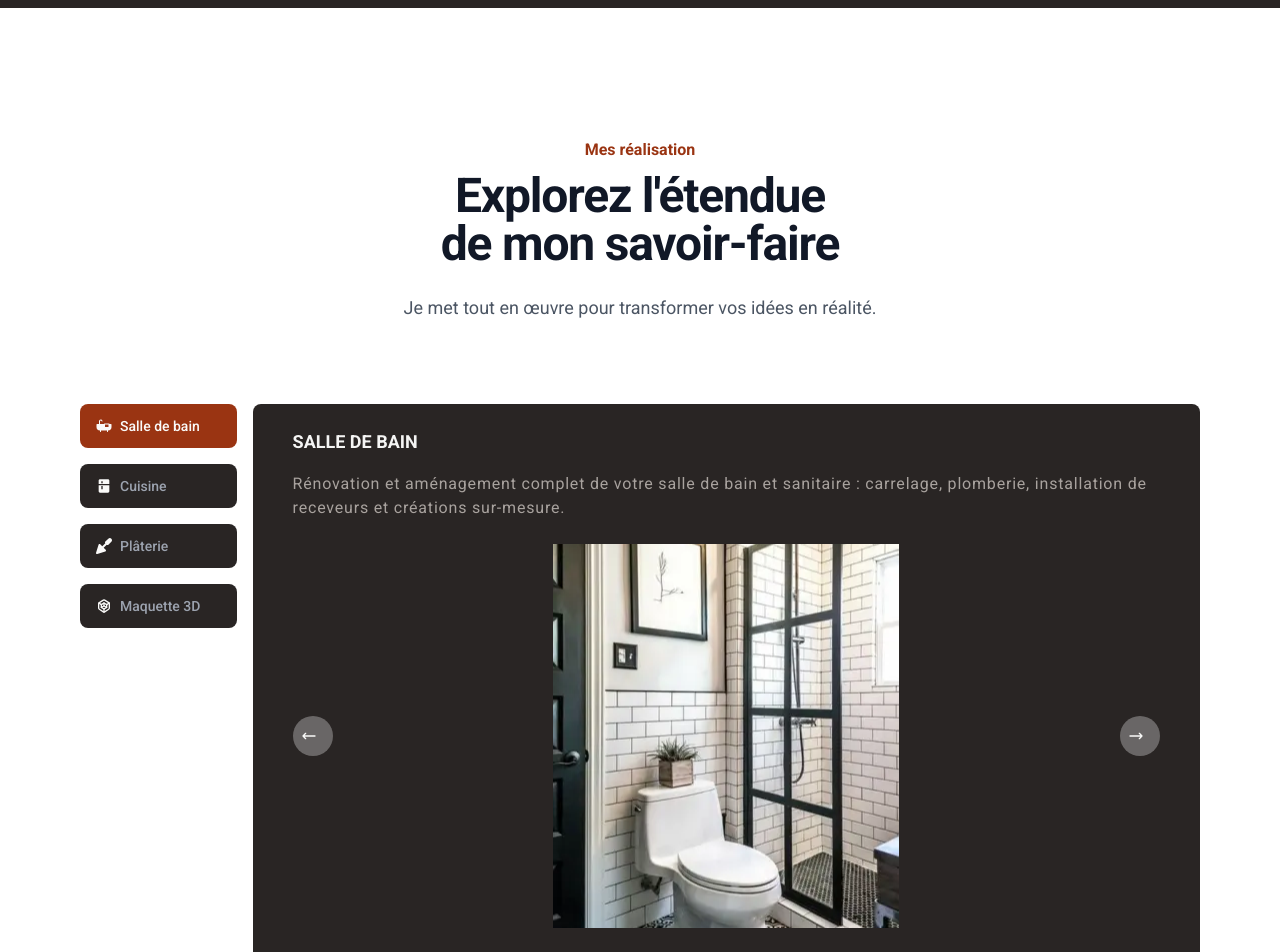
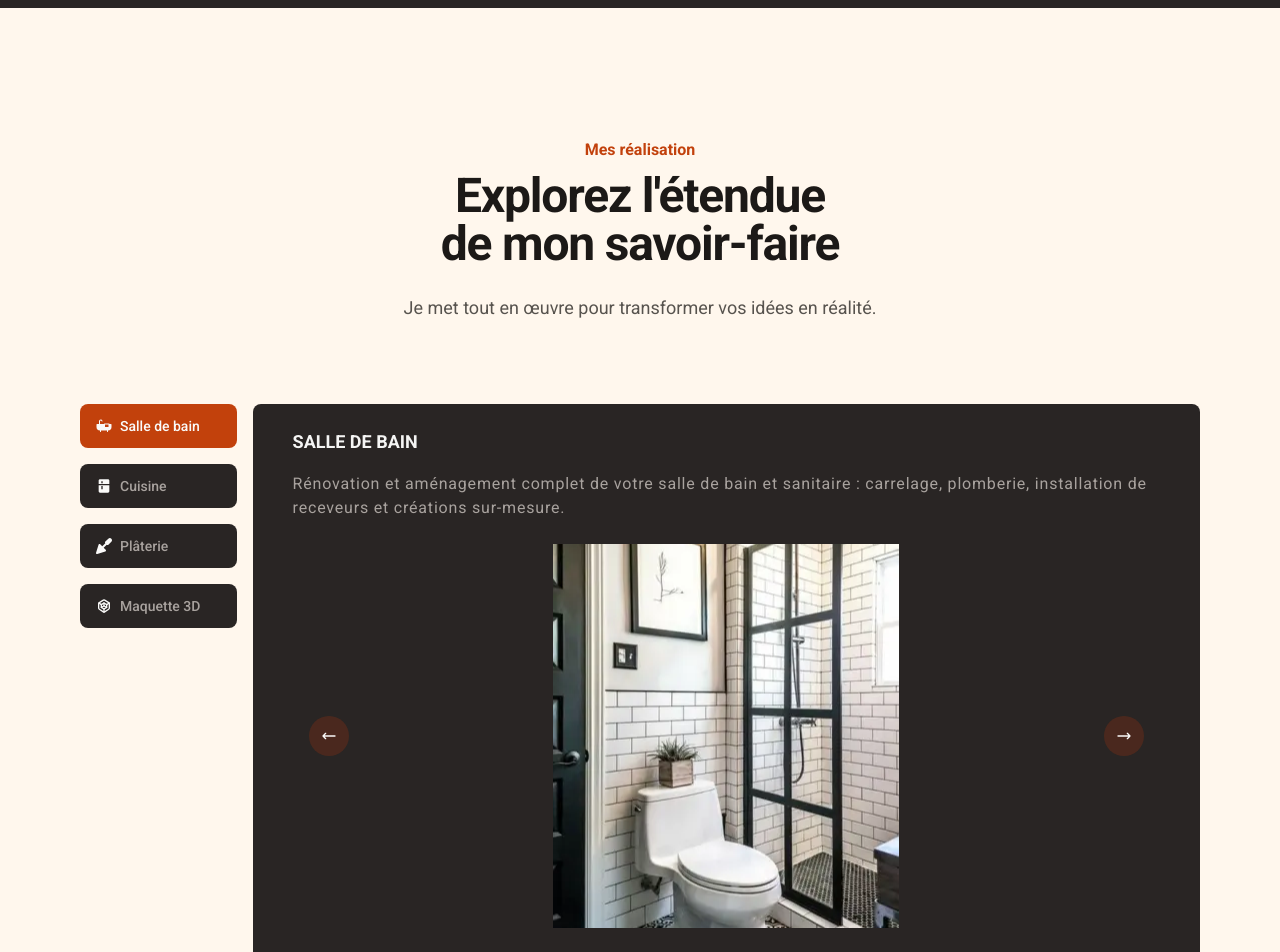
Before and after one commit to PierreMaze/clou-et-cie, a React (Vite) app: page / in a window 1280 px wide. Shown: the part 3060-4012 px from the top of the page. Built offline with nearby package versions, Linux system fonts and the light colour scheme.

Commit message:
Fixed carousel size, margin, and color (orange) in the "Mes Réalisations" section.

```diff
--- a/src/components/Carousel.jsx
+++ b/src/components/Carousel.jsx
@@ -21,7 +21,7 @@ const Carousel = ({ images, heightClass = 'h-56 md:h-96' }) => {
   };
 
   return (
-    <div id="gallery" className="relative w-full lg:py-6" data-carousel="slide">
+    <div id="gallery" className="relative w-full py-6" data-carousel="slide">
       {/* Carousel wrapper */}
       <div className={`relative overflow-hidden rounded-lg ${heightClass}`}>
         {images.map((image, index) => (
@@ -48,10 +48,10 @@ const Carousel = ({ images, heightClass = 'h-56 md:h-96' }) => {
         onClick={prevSlide}
         data-carousel-prev
       >
-        <span className="inline-flex items-center justify-center w-10 h-10 rounded-full bg-white/30 dark:bg-gray-800/30 group-hover:bg-white/50 dark:group-hover:bg-gray-800/60 group-focus:ring-4 group-focus:ring-white dark:group-focus:ring-gray-800/70 group-focus:outline-none">
+        <span className="inline-flex items-center justify-center w-8 h-8 rounded-full lg:ml-4 lg:w-10 lg:h-10 bg-orange-800/30 group-hover:bg-orange-800/60 group-focus:ring-4 group-focus:ring-orange-800/70 group-focus:outline-none">
           <HiOutlineArrowNarrowLeft
             aria-hidden="true"
-            className="inline mr-2 text-stone-50 size-4"
+            className="inline text-stone-50 size-4"
           />
           <span className="sr-only">Previous</span>
         </span>
@@ -62,10 +62,10 @@ const Carousel = ({ images, heightClass = 'h-56 md:h-96' }) => {
         onClick={nextSlide}
         data-carousel-next
       >
-        <span className="inline-flex items-center justify-center w-10 h-10 rounded-full bg-white/30 dark:bg-gray-800/30 group-hover:bg-white/50 dark:group-hover:bg-gray-800/60 group-focus:ring-4 group-focus:ring-white dark:group-focus:ring-gray-800/70 group-focus:outline-none">
+        <span className="inline-flex items-center justify-center w-8 h-8 rounded-full lg:mr-4 lg:w-10 lg:h-10 bg-orange-800/30 group-hover:bg-orange-800/60 group-focus:ring-4 group-focus:ring-orange-800/70 group-focus:outline-none">
           <HiOutlineArrowNarrowRight
             aria-hidden="true"
-            className="inline mr-2 text-stone-50 size-4"
+            className="inline text-stone-50 size-4"
           />
           <span className="sr-only">Next</span>
         </span>
--- a/src/pages/Achievements.jsx
+++ b/src/pages/Achievements.jsx
@@ -134,28 +134,28 @@ const Tabs = () => {
   const [activeTab, setActiveTab] = useState('bathroom');
 
   return (
-    <div className="py-24 bg-white sm:py-32">
+    <div className="py-24 bg-orange-50 sm:py-32">
       <div className="px-6 mx-auto max-w-7xl lg:px-8">
         <div className="max-w-2xl mx-auto lg:text-center" id="realisations">
-          <h2 className="font-semibold text-orange-800 text-base/7">
+          <h2 className="font-semibold text-orange-700 text-base/7">
             Mes réalisation
           </h2>
-          <p className="mt-2 text-4xl font-semibold tracking-tight text-gray-900 text-pretty sm:text-5xl lg:text-balance">
+          <p className="mt-2 text-4xl font-semibold tracking-tight text-stone-900 text-pretty sm:text-5xl lg:text-balance">
             Explorez l&apos;étendue de mon savoir-faire
           </p>
-          <p className="mt-6 text-gray-600 text-lg/8">
+          <p className="mt-6 text-stone-600 text-lg/8">
             Je met tout en œuvre pour transformer vos idées en réalité.
           </p>
         </div>
         <div className="mt-12 lg:mt-20 lg:mx-12 2xl:-ml-24 md:flex">
-          <ul className="w-full mb-8 space-y-4 text-sm font-medium text-gray-400 lg:w-1/6 lg:mb-4 space-y md:me-4 md:mb-0">
+          <ul className="w-full mb-8 space-y-4 text-sm font-medium text-stone-400 lg:w-1/6 lg:mb-4 space-y md:me-4 md:mb-0">
             {navItems.map((item) => (
               <li key={item.id}>
                 <button
                   onClick={() => setActiveTab(item.id)}
                   className={`inline-flex items-center px-4 py-3 w-full justify-center lg:justify-start rounded-lg ${
                     activeTab === item.id
-                      ? 'text-stone-50 bg-orange-800'
+                      ? 'text-stone-50 bg-orange-700'
                       : ' hover:text-stone-50 hover:bg-stone-700 bg-stone-800 delay-100 duration-300'
                   }`}
                 >
@@ -168,7 +168,7 @@ const Tabs = () => {
               </li>
             ))}
           </ul>
-          <div className="w-full p-6 text-gray-400 rounded-lg bg-stone-800 text-medium">
+          <div className="w-full p-6 rounded-lg text-stone-400 bg-stone-800 text-medium">
             {Object.keys(carouselData).map(
               (category) =>
                 activeTab === category && (
@@ -192,11 +192,11 @@ const Tabs = () => {
             </p>
           </div>
         </div>
-        <div className="flex justify-center w-full mx-auto mt-16 -mb-6">
+        <div className="flex justify-center w-full mx-auto mt-12 -mb-6">
           <a
             href="https://www.cloucompany.com/vid%C3%A9oth%C3%A8que"
             target="_blank"
-            className="w-full px-8 py-3 mt-6 text-sm font-semibold leading-7 text-center duration-300 ease-in-out delay-100 bg-orange-800 rounded-lg shadow-sm text-orange-50 sm:max-w-none sm:w-fit hover:bg-orange-900"
+            className="w-full px-8 py-3 mt-6 text-sm font-semibold leading-7 text-center duration-300 ease-in-out delay-100 bg-orange-700 rounded-lg shadow-sm text-orange-50 sm:max-w-none sm:w-fit hover:bg-orange-800"
           >
             Voir plus de mes réalisations
           </a>
```
